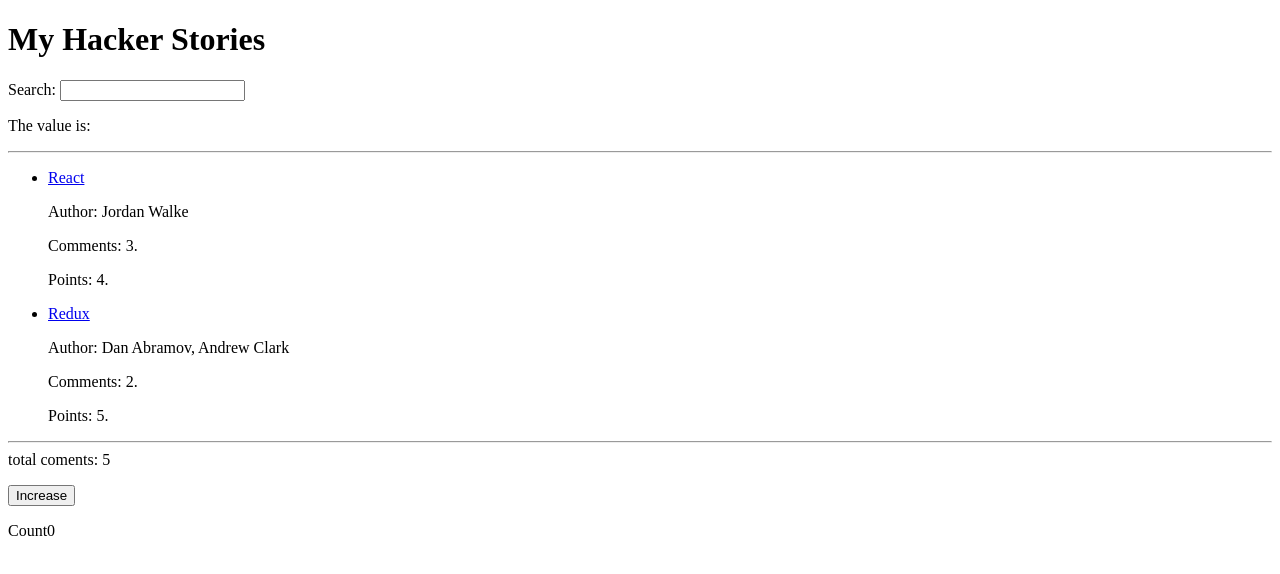
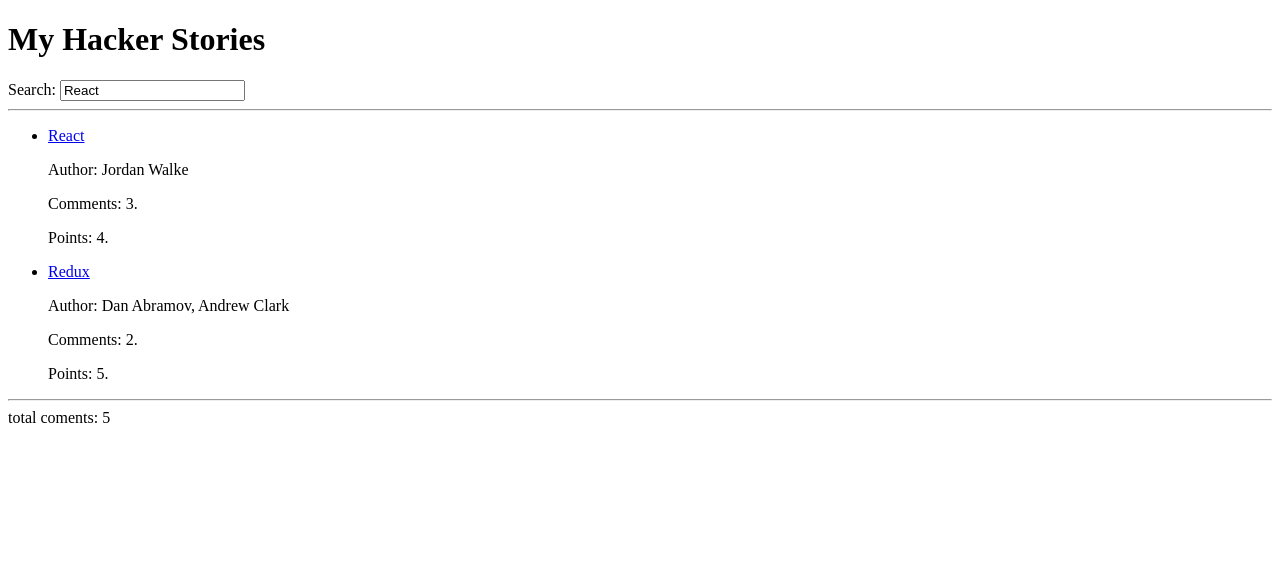
Before and after one commit to Kuralbek798/hacker-stories, a React (Vite) app: page / in a window 1280 px wide. Shown: the top 574 px of the page. Built offline with nearby package versions, Linux system fonts and the light colour scheme.

Commit message:
props destruction and controlled component

```diff
--- a/src/App.jsx
+++ b/src/App.jsx
@@ -8,26 +8,18 @@
 array
 function App() {
 
-  const[count, setCount] = useState(0)
-
-  function increaseCount(){
-  setCount((count) => count +1);
-   }
-  const handleSearch = (event) => console.log(event.target.value);
-
+  const[searchTerm, setSearchTerm] = useState('React');
+  const handleSearch = (event) => setSearchTerm(event.target.value);
 
 
 
   return (
     <div>
       <h1>My Hacker Stories</h1>
-      <Search onSearch = {handleSearch} />
+      <Search Search search ={searchTerm} onSearch = {handleSearch} />
       <hr />
       <List array = {array} />
-      <button type='button' onClick ={increaseCount}>
-       Increase
-      </button>
-      <p>{'Count' +  count}</p>
+
     </div>
   );
 
--- a/src/components/List.jsx
+++ b/src/components/List.jsx
@@ -1,13 +1,10 @@
 import Item from "./Item";
 
 
+const List = ({array }) =>{
 
+const totalComents = array.reduce((acc, curr) => acc + curr.num_comments,0);
 
-const List = ({array }) =>{
-const totalComents = array.reduce((acc, curr) => acc + curr.num_comments,0);
-console.log(totalComents);
-const elementQuantity = Object.keys(array[0]).length
-console.log('elementQuantity: ' + elementQuantity);
    return( <div>
 
          <ul>
@@ -23,7 +20,6 @@
          }
       </ul>
         {totalComents > 0 && <p><hr />{'total coments: ' + totalComents}</p> }
-
     </div>);
 }
 
--- a/src/components/Search.jsx
+++ b/src/components/Search.jsx
@@ -1,20 +1,11 @@
-import { useState } from "react";
 
 
-const Search = (onSearch) => {
-  const[searchValue, setSearchValue] = useState('');
-  const handleChange = (event) =>{
-   setSearchValue(event.target.value)
-   onSearch(event)
-  }
-  return (
-    <div>
+const Search = ({search,onSearch}) => (
+  //const{search, onSearch} = props;
+     <div>
       <label htmlFor="search">Search: </label>
-      <input id="search" type="text" value={searchValue} onChange={handleChange} />
-      <p>{'The value is: ' + searchValue}</p>
+      <input id="search" type="text" value ={search}  onChange={onSearch} />
     </div>
-
-  );
-}
+ );
 
 export default Search;
```
